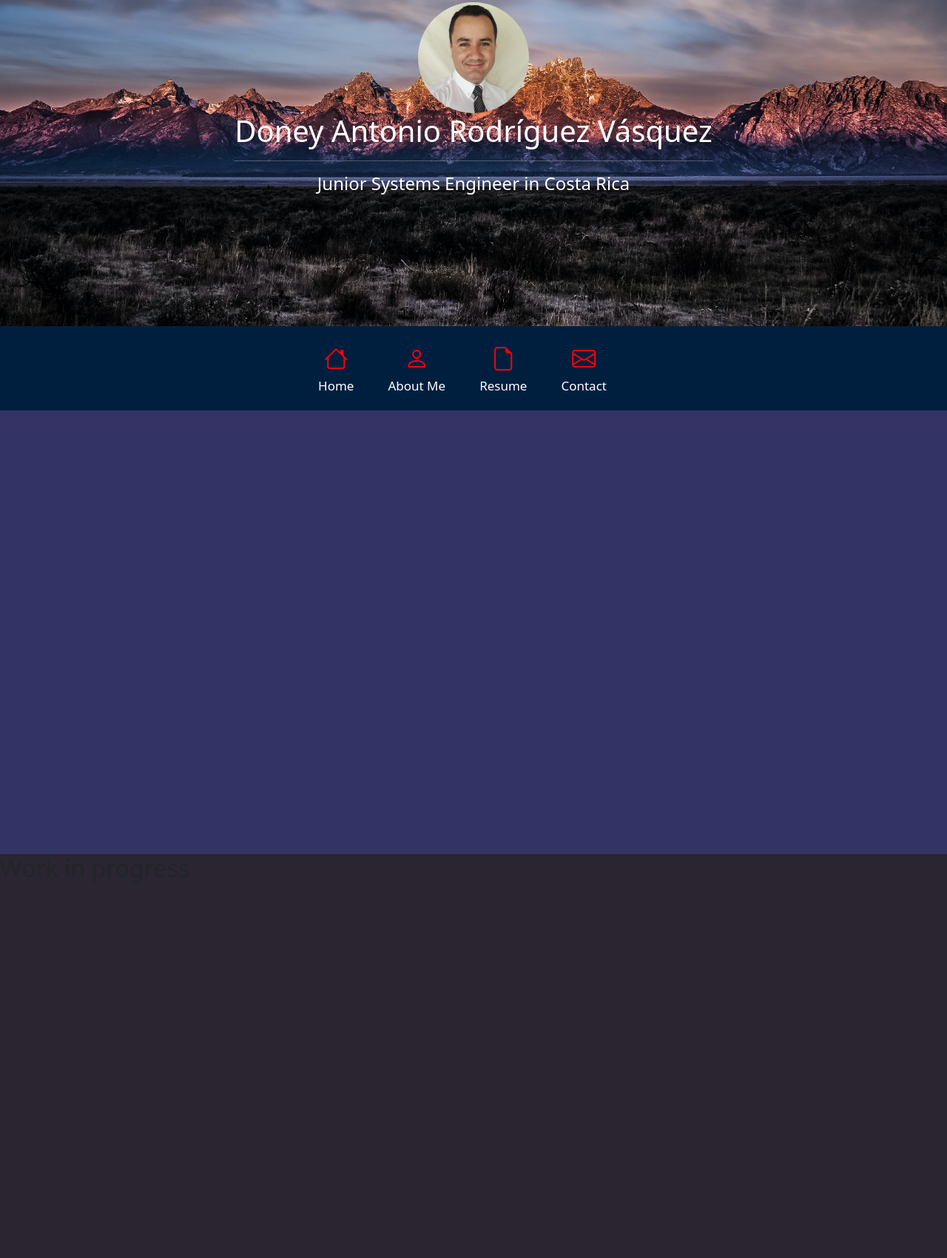
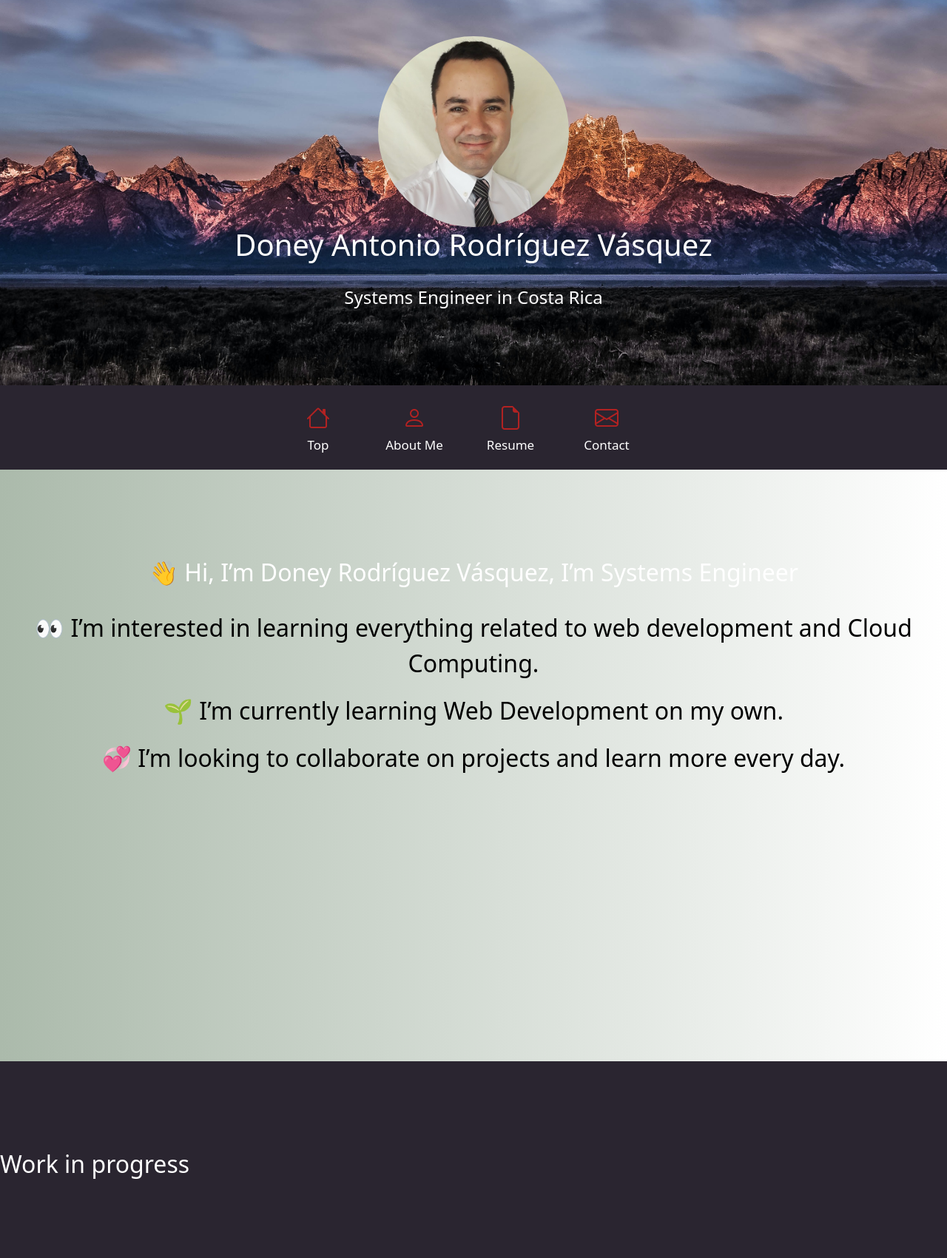
Before and after one commit to DoneyRodriguezVasquez/DoneyRodriguezVasquez.github.io, a plain HTML site: page index.html in a window 1280 px wide. Shown: the part 159-1860 px from the top of the page at 74% size. Drawn offline with nearby package versions, Linux system fonts and the light colour scheme.

Commit message:
adding some styles and info

```diff
--- a/css/styles.css
+++ b/css/styles.css
@@ -1,13 +1,27 @@
+body {
+    margin: 0 auto;
+}
+
 .header {
     background-image: url('../img/background.jpg');
     background-size:cover;
     background-position: center;
-    height: 600px;
+    height: 100vh;
+    width: 100%;
     margin-top: 0;
 }
+
+.navbar {
+    margin-top: -120px;
+    width: 100%;
+    background-color:rgb(42, 37, 48);
+}
+
 .nav-item {
     margin-right: 30px;
+    width: 100px;
 }
+
 .navbar a {
     color: #fff;
     text-decoration: none;
@@ -21,11 +35,77 @@
     color: coral;
 }
 
+.intro {
+    height: 100vh;
+    width: 100%;
+    background: #abbaab;  /* fallback for old browsers */
+    background: -webkit-linear-gradient(to left, #ffffff, #abbaab);  /* Chrome 10-25, Safari 5.1-6 */
+    background: linear-gradient(to left, #ffffff, #abbaab); /* W3C, IE 10+/ Edge, Firefox 16+, Chrome 26+, Opera 12+, Safari 7+ */
+    padding-top: 120px;
+}
+
+.resume {
+    height: 100vh;
+    width: 100%;
+    background-color:rgb(42, 37, 48);
+    padding-top: 120px;
+}
+
+.work {
+    height: 100vh;
+    width: 100%;
+    background-color:rgb(42, 37, 48);
+    padding-top: 120px;
+}
+
+.contact {
+    height: 100vh;
+    width: 100%;
+    background-color:rgb(42, 37, 48);
+    padding-top: 120px;
+}
+
 .bi {
-    color: red;
+    color:#b22222;
     font-size: 32px;
+}
+
+p {
+    color:black;
+    font-size: 32px;
+    line-height: 1.5;
 }
 
 .bg-navy {
     background-color:#001f3f;
 }
+
+
+@media screen and (max-width: 1680px) {
+
+    content {
+        width: 1200px;
+    }
+}
+
+@media screen and (max-width: 1280px) {
+
+    content {
+        width: 960px;
+    }
+}
+
+@media screen and (max-width: 980px) {
+
+    content {
+        width: 100%;
+    }
+}
+
+@media screen and (max-width: 736px) {
+
+    .content {
+        width: 100%;
+        max-width: calc(100% - 30px);
+    }
+}
--- a/index.html
+++ b/index.html
@@ -14,30 +14,30 @@
 <body>
         <header>
             <!-- Background image -->
-        <div class="header p-5 text-center img-fluid">
+            <div class="header text-center img-fluid">
 
                     <div class="d-flex justify-content-center align-items-center h-100">
                         <div class="m-3 text-white">
-                        <img src="./img/photo.jpg" class="mx-auto d-block" style="border-radius: 50%; height: 100%; width: 150px;" alt="profile photo">
+                            <img src="./img/photo.jpg" class="mx-auto d-block" style="border-radius: 50%; height: 100%; width: 40%;" alt="profile photo">
                             <h1 class="mb-3">Doney Antonio Rodríguez Vásquez</h1>
                             <hr/>
-                        <h4 class="mb-3">Junior Systems Engineer in Costa Rica</h4>
+                            <h4 class="mb-3">Systems Engineer in Costa Rica</h4>
                         </div>
                     </div>
             </div>
             <!-- Background image -->
             <!-- Navbar -->
-        <nav class="navbar sticky-top navbar-expand-lg bg-navy">
+            <nav class="navbar sticky-top navbar-expand-lg">
                 <div class="container-fluid">
                     <button class="navbar-toggler" type="button" data-bs-toggle="collapse" data-bs-target="#navbarExample01" aria-expanded="false" aria-label="Toggle navigation">
-                    <span class="navbar-toggler-icon"></span>
+                        <span class="navbar-toggler-icon text-white" style="color:red;"></span>
                     </button>
                     <div class="collapse navbar-collapse" id="navbarExample01">
                         <ul class="navbar-nav mx-auto mb-2 mb-lg-0 text-white">
                             <li class="nav-item">
                                 <a class="nav-link d-flex flex-column" aria-current="page" href="#">
                                     <i class="bi bi-house"></i>
-                                <span class="d-none d-sm-inline">Home</span>
+                                    <span class="d-none d-sm-inline">Top</span>
                                 </a>
                             </li>
                             <li class="nav-item">
@@ -47,13 +47,13 @@
                                 </a>
                             </li>
                             <li class="nav-item">
-                            <a class="nav-link d-flex flex-column" href="#">
+                                <a class="nav-link d-flex flex-column" href="#resume">
                                     <i class="bi bi-file-earmark"></i>
                                     <span class="d-none d-sm-inline">Resume</span>
                                 </a>
                             </li>
                             <li class="nav-item">
-                            <a class="nav-link d-flex flex-column" href="#">
+                                <a class="nav-link d-flex flex-column" href="#contact">
                                     <i class="bi bi-envelope"></i>
                                     <span class="d-none d-sm-inline">Contact</span>
                                 </a>
@@ -62,12 +62,17 @@
                     </div>
                 </div>
             </nav>
+
         <!-- Navbar -->
         <!-- Section intro-->
-        <section id="intro">
-            <div class="row" style="background-color:rgb(51, 51, 102); height: 600px;">
-                <div class="col-md-8">
-
+        <section class="intro" id="intro">
+            <div class="row">
+                <div class="col-md-12 text-white text-center">
+                    <h2>👋 Hi, I’m Doney Rodríguez Vásquez, I’m Systems Engineer</h2>
+                    <br>
+                    <p>👀 I’m interested in learning everything related to web development and Cloud Computing.</p>
+                    <p>🌱 I’m currently learning Web Development on my own.</p>
+                    <p>💞️ I’m looking to collaborate on projects and learn more every day.</p>
                 </div>
                 <div class="col-md-4">
 
@@ -75,9 +80,9 @@
             </div>
         </section>
         <!-- Section Resume-->
-        <section id="resume">
-            <div class="row" style="background-color:rgb(42, 37, 48); height: 600px;">
-                <div class="col-md-8">
+        <section class="resume" id="resume">
+            <div class="row">
+                <div class="col-md-8 text-white">
                     <h2>Work in progress</h2>
                 </div>
                 <div class="col-md-4">
@@ -85,8 +90,23 @@
                 </div>
             </div>
         </section>
+        <!-- Section Contact-->
+        <section class="contact" id="contact">
+            <div class="row">
+                <div class="col-md-8 text-white">
+                    <h2>Work in progress</h2>
+                </div>
+                <div class="col-md-4">
+
+                </div>
+            </div>
+        </section>
+        <footer>
+            <ul id="copyright">
+                <li>&copy; Untitled. All rights reserved.</li><li>Design: <a href="http://html5up.net">HTML5 UP</a></li>
+            </ul>
+        </footer>
     </header>
-
 
     <!-- Option 1: Bootstrap Bundle with Popper -->
     <script src="https://cdn.jsdelivr.net/npm/bootstrap@5.0.0-beta2/dist/js/bootstrap.bundle.min.js" integrity="sha384-b5kHyXgcpbZJO/tY9Ul7kGkf1S0CWuKcCD38l8YkeH8z8QjE0GmW1gYU5S9FOnJ0" crossorigin="anonymous"></script>
```
Lines whose indentation alone changed are shown as unchanged.
